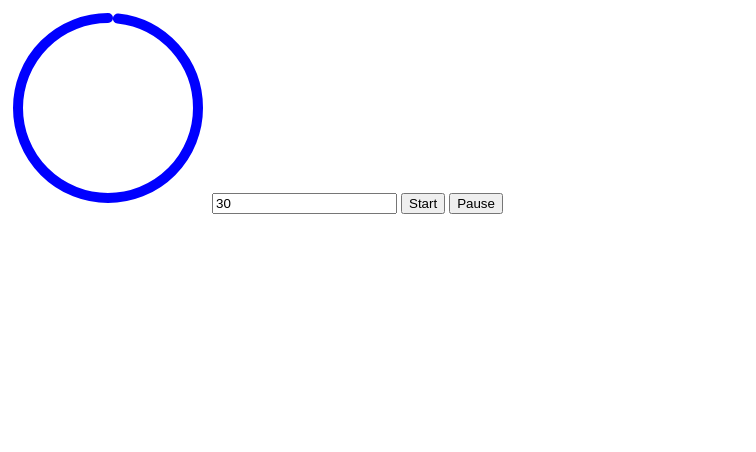
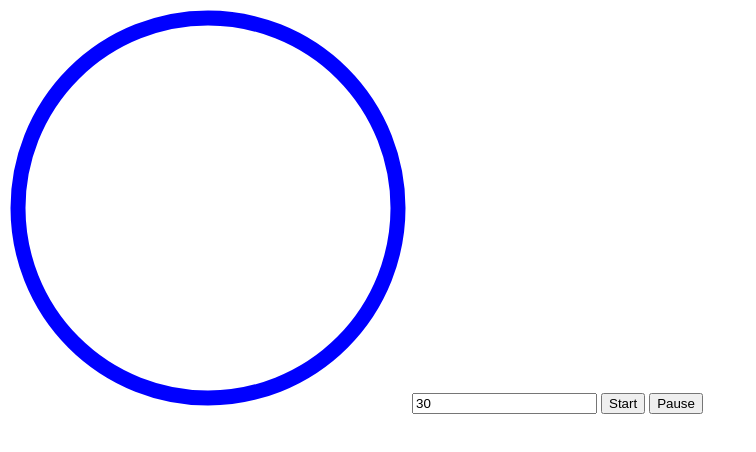
Before and after one commit to jcherven/little-timer, a plain HTML site: page index.html in a window 1280 px wide. Shown: the whole page, without its empty margins (0-756 px from the left). Drawn offline with Linux system fonts and the light colour scheme.

Commit message:
implemented basic timer animation

```diff
--- a/index.html
+++ b/index.html
@@ -5,18 +5,16 @@
     <title>yubi yubi</title>
   </head>
   <body>
-    <svg height="200" width="200">
+    <svg height="400" width="400">
       <circle
-				r="90"
-				cx="100"
-				cy="100"
+				r="190"
+				cx="200"
+				cy="200"
 				fill="transparent"
 				stroke="blue"
 				stroke-linecap="round"
-				stroke-width="10"
-				stroke-dasharray="560"
-				stroke-dashoffset="-10"
-				transform="rotate(-90 100 100)"
+				stroke-width="15"
+				transform="rotate(-90 200 200)"
 			/>
     </svg>
     <input id="duration" value="30" />
--- a/index.js
+++ b/index.js
@@ -1,6 +1,12 @@
 const durationInput = document.querySelector("#duration");
 const startButton = document.querySelector("#start");
 const pauseButton = document.querySelector("#pause");
+const circle = document.querySelector('circle');
+
+const perimeter = circle.getAttribute('r') * 2 * Math.PI;
+circle.setAttribute('stroke-dasharray', perimeter);
+
+let currentOffset = 0;
 
 // instantiation of a Timer class
 const timer = new Timer(durationInput, startButton, pauseButton, {
@@ -8,7 +14,8 @@ const timer = new Timer(durationInput, startButton, pauseButton, {
     console.log('timer started');
   },
   onTick() {
-    console.log('tick');
+    circle.setAttribute('stroke-dashoffset', currentOffset)
+    currentOffset = currentOffset - 50;
   },
   onComplete() {
     console.log('timer complete');
```
